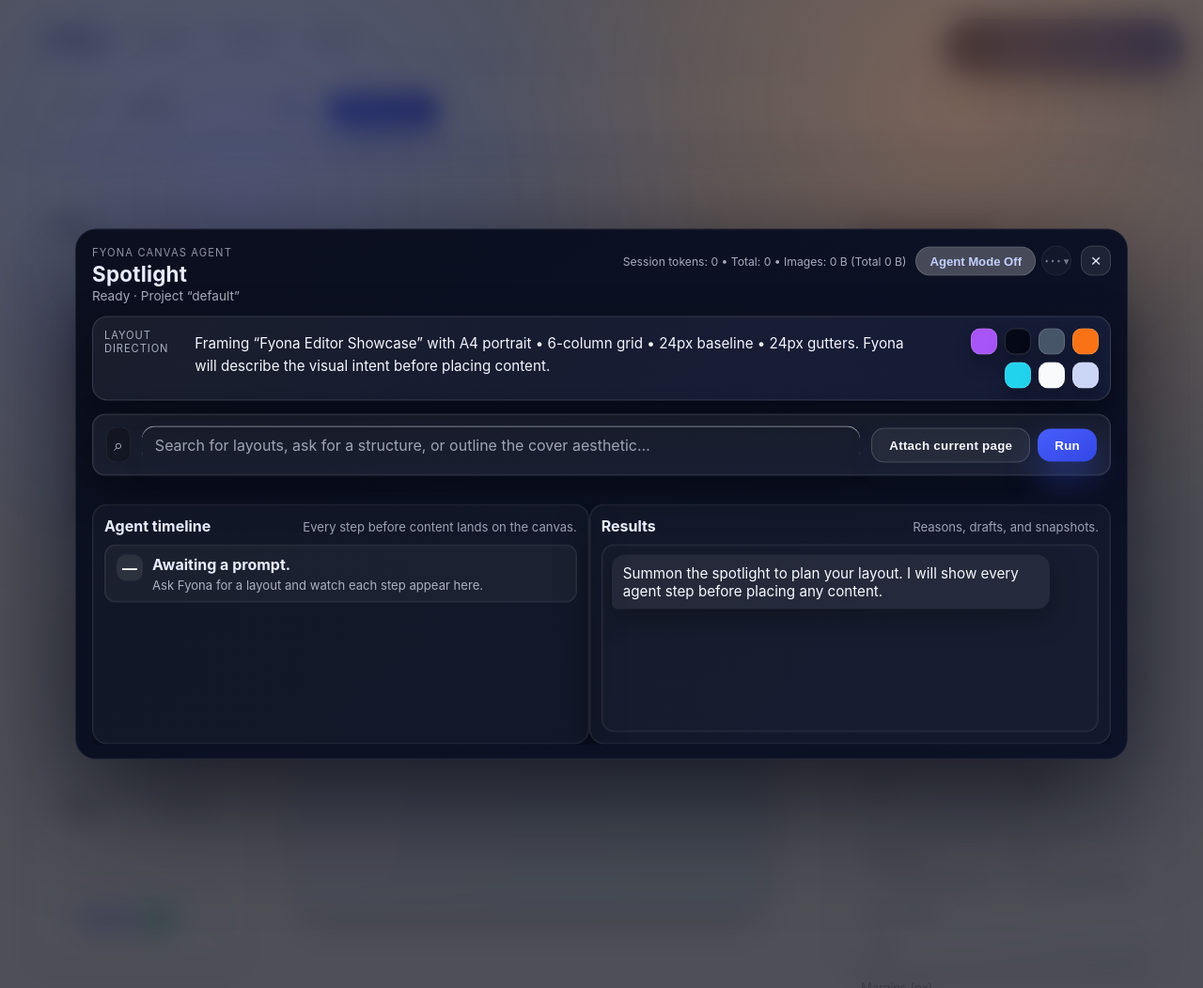
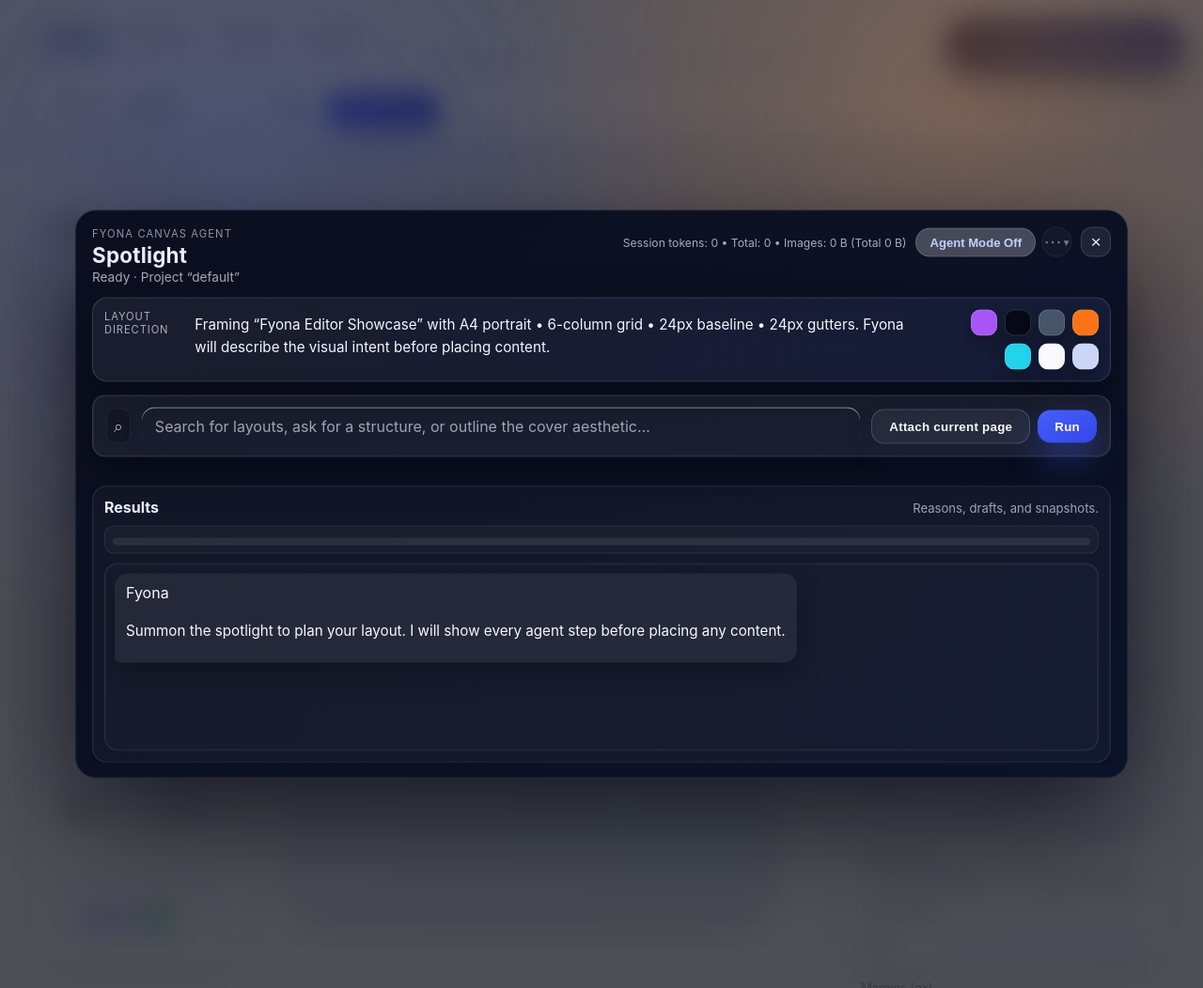
Before and after one commit to CelsiaSolaraStarflare/Fyona-Editor, a Flask app: page / in a window 1280 px wide, after a click that opens the changed part. Shown: the whole page at 94% size. Run offline with Flask 3, Linux system fonts and the light colour scheme; some libraries are stand-ins or nearby versions.

Commit message:
Added Phiona Layout Editor Train

````diff
--- a/static/css/styles.css
+++ b/static/css/styles.css
@@ -1251,9 +1251,10 @@
 }
 
 .chat-panel__surface {
-    display: grid;
-    grid-template-columns: 1fr 1.05fr;
+    display: flex;
+    flex-direction: column;
     overflow-y: auto;
+    gap: 12px;
 }
 
 .spotlight-track {
@@ -1309,14 +1310,7 @@
 }
 
 .spotlight-step__index {
-    width: 28px;
-    height: 28px;
-    border-radius: 10px;
-    display: grid;
-    place-items: center;
-    font-weight: 700;
-    background: rgba(255, 255, 255, 0.08);
-    color: #f7f9ff;
+    display: none;
 }
 
 .spotlight-step__body {
@@ -1458,6 +1452,84 @@
     padding: 8px;
     border-radius: 10px;
     margin: 4px 0 0;
+}
+
+.chat-attachment__details summary {
+    cursor: pointer;
+    color: rgba(232, 237, 255, 0.9);
+    margin-bottom: 6px;
+}
+
+.chat-attachment__details summary::marker {
+    color: rgba(232, 237, 255, 0.6);
+}
+
+.chat-md-code {
+    background: rgba(255, 255, 255, 0.06);
+    border: 1px solid rgba(255, 255, 255, 0.12);
+    border-radius: 8px;
+    padding: 8px;
+    white-space: pre-wrap;
+    display: block;
+}
+
+.chat-md-inline {
+    background: rgba(255, 255, 255, 0.08);
+    padding: 0 4px;
+    border-radius: 4px;
+}
+
+.chat-md-list {
+    margin: 6px 0 6px 16px;
+    padding-left: 10px;
+}
+
+.chat-progressbar {
+    display: flex;
+    flex-direction: column;
+    gap: 4px;
+    border: 1px solid rgba(255, 255, 255, 0.08);
+    border-radius: 10px;
+    padding: 8px;
+    background: rgba(255, 255, 255, 0.03);
+}
+
+.chat-progressbar__label {
+    font-size: 0.88rem;
+    color: rgba(232, 237, 255, 0.85);
+}
+
+.chat-progressbar__track {
+    position: relative;
+    height: 8px;
+    border-radius: 6px;
+    background: rgba(255, 255, 255, 0.08);
+    overflow: hidden;
+}
+
+.chat-progressbar__fill {
+    position: absolute;
+    left: 0;
+    top: 0;
+    bottom: 0;
+    width: 0%;
+    background: linear-gradient(120deg, #8fd3ff, #6dd6ff);
+    border-radius: 6px;
+    transition: width 0.25s ease;
+}
+
+.chat-progressbar.is-indeterminate .chat-progressbar__fill {
+    width: 40%;
+    animation: chat-progressbar-pulse 1s linear infinite;
+}
+
+@keyframes chat-progressbar-pulse {
+    0% {
+        transform: translateX(-60%);
+    }
+    100% {
+        transform: translateX(160%);
+    }
 }
 
 .chat-form {
--- a/static/js/app.js
+++ b/static/js/app.js
@@ -66,6 +66,9 @@
         chatAgentViewMode: document.getElementById('chat-agent-view-mode'),
         chatResizeHandle: document.getElementById('chat-resize-handle'),
         chatTokenStats: document.getElementById('chat-token-stats'),
+        chatProgressbar: document.getElementById('chat-progressbar'),
+        chatProgressbarFill: document.getElementById('chat-progressbar-fill'),
+        chatProgressbarLabel: document.getElementById('chat-progressbar-label'),
     };
 
     const fyonaConfig = window.FYONA_CONFIG || {};
@@ -182,8 +185,8 @@
     const CHAT_PANEL_MAX_WIDTH = 640;
     const CHAT_PANEL_MIN_HEIGHT = 260;
     const CHAT_PANEL_MAX_HEIGHT = 640;
-    const CHAT_TRACE_STEP_LIMIT = 20;
-    const CHAT_TRACE_TEXT_LIMIT = 180;
+    const CHAT_TRACE_STEP_LIMIT = 200;
+    const CHAT_TRACE_TEXT_LIMIT = 260;
     let layoutSyncTimeout = null;
     const AUTO_PAGE_NAME_PATTERN = /^page\s+\d+$/i;
     const hydratedPages = new Set();
@@ -215,6 +218,7 @@
         await loadLayout(state.project);
         await loadTokenStats();
         renderDesignIntent();
+        setChatProgressBar({ active: false });
     }
 
     function configureZoomControl() {
@@ -2297,6 +2301,7 @@
     async function sendMessageToAssistant(text, attachments) {
         state.chat.sending = true;
         setChatStatus('Contacting assistant…');
+        setChatProgressBar({ active: true, label: 'Planning steps…', indeterminate: true });
         const progressToken = state.chat.agentEnabled ? generateProgressToken() : null;
         if (progressToken) {
             startAgentProgressWatcher(progressToken);
@@ -2355,6 +2360,7 @@
                 content: data.reply || 'I received your message.',
                 attachments: replyAttachments,
             });
+            setChatProgressBar({ active: true, label: 'Applying changes…', percent: 90 });
             const traceSummary = formatAgentTraceSummary(data.agentTrace);
             if (traceSummary) {
                 pushChatMessage({
@@ -2379,6 +2385,7 @@
                 await finalizeAgentProgressWatcher(data.progressToken || progressToken);
             }
             setChatStatus('Assistant ready');
+            setChatProgressBar({ active: false });
         } catch (error) {
             console.error(error);
             pushChatMessage({
@@ -2387,6 +2394,7 @@
             });
             showToast(error.message || 'Assistant unavailable', true);
             setChatStatus('Assistant unavailable');
+            setChatProgressBar({ active: false });
             stopAgentProgressWatcher('Assistant unavailable.');
         } finally {
             state.chat.sending = false;
@@ -2395,54 +2403,27 @@
 
     function formatAgentTraceSummary(traceItems) {
         if (!Array.isArray(traceItems) || !traceItems.length) return '';
+        const lines = [];
+        const items = traceItems.slice(0, CHAT_TRACE_STEP_LIMIT);
+        items.forEach((entry, idx) => {
+            if (!entry || typeof entry !== 'object') return;
+            const kind = (entry.kind || '').toString().toLowerCase();
+            const iter = entry.iteration ? ` [iter ${entry.iteration}]` : '';
+            let detail = summarizeTextSnippet(entry.message || entry.result || '');
+            if (kind === 'tool') {
+                const status = entry.status === 'error' ? '✖ error' : '✓ ok';
+                const name = entry.name || 'tool';
+                detail = `${status} · ${name}${detail ? ` — ${detail}` : ''}`;
+            } else if (kind === 'limit' || kind === 'error') {
+                detail = `⚠ ${detail || 'Agent stopped before finishing.'}`;
+            } else if (!detail) {
+                detail = kind || 'step';
+            }
+            lines.push(`${idx + 1}.${iter ? iter : ''} [${kind || 'step'}] ${detail}`);
+        });
         const truncated = traceItems.length > CHAT_TRACE_STEP_LIMIT;
-        const lines = [];
-        let stepCounter = 0;
-        let pendingDetail = '';
-        let pendingCount = 0;
-
-        const flushPending = () => {
-            if (!pendingDetail) return;
-            stepCounter += 1;
-            const suffix = pendingCount > 1 ? ` ×${pendingCount}` : '';
-            lines.push(`${stepCounter}. ${pendingDetail}${suffix}`);
-            pendingDetail = '';
-            pendingCount = 0;
-        };
-
-        traceItems.slice(0, CHAT_TRACE_STEP_LIMIT).forEach((entry) => {
-            if (!entry || typeof entry !== 'object') return;
-            const kind = String(entry.kind || '').toLowerCase();
-            let detail = '';
-            if (kind === 'tool') {
-                const status = entry.status === 'error' ? '✖' : '✓';
-                const name = entry.name || 'tool';
-                const summary = summarizeTextSnippet(entry.result || entry.message || '');
-                detail = `${status} ${name}${summary ? ` — ${summary}` : ''}`;
-            } else if (kind === 'thought') {
-                const thought = summarizeTextSnippet(entry.message || '');
-                if (thought) {
-                    detail = thought;
-                }
-            } else if (kind === 'limit' || kind === 'error') {
-                const warning = summarizeTextSnippet(entry.message || '');
-                detail = `⚠ ${warning || 'Agent stopped before finishing.'}`;
-            }
-            if (!detail) return;
-            if (detail === pendingDetail) {
-                pendingCount += 1;
-                return;
-            }
-            flushPending();
-            pendingDetail = detail;
-            pendingCount = 1;
-        });
-        flushPending();
-        if (!lines.length) {
-            return '';
-        }
         if (truncated) {
-            lines.push('…additional steps omitted…');
+            lines.push(`…${traceItems.length - CHAT_TRACE_STEP_LIMIT} more step(s) not shown…`);
         }
         return `Agent steps:\n${lines.join('\n')}`;
     }
@@ -2701,6 +2682,74 @@
         return new Promise((resolve) => requestAnimationFrame(() => resolve()));
     }
 
+    function parseMarkdown(text) {
+        // Convert markdown to HTML
+        if (!text) return '';
+
+        // HTML-escape the content to prevent XSS, but we'll unescape it for safe markdown elements
+        const escapeHtml = (unsafe) => {
+            return unsafe
+                .replace(/&/g, "&amp;")
+                .replace(/</g, "&lt;")
+                .replace(/>/g, "&gt;")
+                .replace(/"/g, "&quot;")
+                .replace(/'/g, "&#039;");
+        };
+
+        // First, extract code blocks to preserve them during other transformations
+        const codeBlocks = [];
+        text = text.replace(/```([\s\S]*?)```/g, (match, code) => {
+            const index = codeBlocks.length;
+            codeBlocks[index] = `<pre class="chat-md-code"><code>${escapeHtml(code)}</code></pre>`;
+            return `{{CODE_BLOCK_${index}}}`;
+        });
+
+        // Then extract inline code to preserve it
+        const inlineCodes = [];
+        text = text.replace(/`([^`]+)`/g, (match, code) => {
+            const index = inlineCodes.length;
+            inlineCodes[index] = `<code class="chat-md-inline">${escapeHtml(code)}</code>`;
+            return `{{INLINE_CODE_${index}}}`;
+        });
+
+        // Convert headers
+        text = text.replace(/^### (.*$)/gm, '<h3>$1</h3>');
+        text = text.replace(/^## (.*$)/gm, '<h2>$1</h2>');
+        text = text.replace(/^# (.*$)/gm, '<h1>$1</h1>');
+
+        // Convert bold and italic (after headers)
+        text = text.replace(/\*\*(.*?)\*\*/g, '<strong>$1</strong>');
+        text = text.replace(/\*(.*?)\*/g, '<em>$1</em>');
+
+        // Convert links
+        text = text.replace(/\[([^\]]+)\]\(([^)]+)\)/g, '<a href="$2" target="_blank" rel="noopener noreferrer">$1</a>');
+
+        // Convert bullet points
+        text = text.replace(/^\s*\*\s(.*)$/gm, '<li>$1</li>');
+        text = text.replace(/(<li>.*<\/li>[\s\n]*)+/g, '<ul class="chat-md-list">$&</ul>');
+
+        // Convert numbered lists
+        text = text.replace(/^\s*\d+\.\s(.*)$/gm, '<li>$1</li>');
+        text = text.replace(/(<li>.*<\/li>[\s\n]*)+/g, '<ol class="chat-md-list">$&</ol>');
+
+        // Convert paragraphs (split by double newline)
+        text = text.replace(/\n\s*\n/g, '</p>\n<p>');
+
+        // Replace single line breaks with <br> (inside paragraphs)
+        text = text.replace(/([^\n])\n([^\n])/g, '$1<br>$2');
+
+        // Restore code blocks
+        text = text.replace(/\{\{CODE_BLOCK_(\d+)\}\}/g, (match, index) => codeBlocks[parseInt(index)]);
+        text = text.replace(/\{\{INLINE_CODE_(\d+)\}\}/g, (match, index) => inlineCodes[parseInt(index)]);
+
+        // Wrap in paragraph tags if needed (not already wrapped)
+        if (text && !text.trim().startsWith('<')) {
+            text = '<p>' + text + '</p>';
+        }
+
+        return text;
+    }
+
     function renderChatMessages() {
         if (!els.chatLog) return;
         els.chatLog.innerHTML = '';
@@ -2712,9 +2761,15 @@
             }
             const bubble = document.createElement('div');
             bubble.className = 'chat-message__bubble';
+            const meta = document.createElement('div');
+            meta.className = 'chat-message__meta';
+            const roleLabel =
+                message.role === 'user' ? 'You' : message.role === 'assistant' ? 'Fyona' : 'System';
+            meta.textContent = roleLabel;
+            bubble.appendChild(meta);
             const textEl = document.createElement('div');
             textEl.className = 'chat-message__text';
-            textEl.textContent = message.content || '';
+            textEl.innerHTML = parseMarkdown(message.content || '');
             if (message.variant === 'muted') {
                 textEl.classList.add('chat-message__text--muted');
             }
@@ -2733,6 +2788,33 @@
         scrollChatLogToBottom();
     }
 
+    function setChatProgressBar(options = {}) {
+        const bar = els.chatProgressbar;
+        const fill = els.chatProgressbarFill;
+        const label = els.chatProgressbarLabel;
+        if (!bar || !fill || !label) return;
+        const active = !!options.active;
+        if (!active) {
+            bar.hidden = true;
+            bar.classList.remove('is-indeterminate');
+            fill.style.width = '0%';
+            label.textContent = '';
+            return;
+        }
+        const percent = typeof options.percent === 'number' ? clampNumber(options.percent, 0, 100) : null;
+        const indeterminate = !!options.indeterminate;
+        bar.hidden = false;
+        bar.classList.toggle('is-indeterminate', indeterminate);
+        label.textContent = options.label || 'Working…';
+        if (indeterminate) {
+            fill.style.width = '40%';
+        } else if (percent === null) {
+            fill.style.width = '0%';
+        } else {
+            fill.style.width = `${percent}%`;
+        }
+    }
+
     function generateProgressToken() {
         return `progress-${Date.now().toString(16)}-${Math.random().toString(16).slice(2, 10)}`;
     }
@@ -2741,6 +2823,7 @@
         if (!progressId) return;
         stopAgentProgressWatcher();
         toggleChatPanel(true);
+        setChatProgressBar({ active: true, label: 'Agent running…', indeterminate: true });
         const message = pushChatMessage({
             role: 'system',
             content: 'Agent preparing tasks…',
@@ -2769,6 +2852,7 @@
         if (finalText && watcher.messageId) {
             updateAgentProgressMessage(finalText, true);
         }
+        setChatProgressBar({ active: false });
         const retainedEvents = Array.isArray(watcher.events) ? watcher.events.slice() : [];
         const retainedStatus = watcher.lastStatus;
         state.chat.progress = {
@@ -2831,10 +2915,20 @@
             watcher.historyLength = progress.events.length;
             watcher.events = progress.events.slice();
         }
+        const percentGuess = Math.min(95, Math.max(10, (watcher.events.length || 1) * 12));
+        const isDone = !!(progress && typeof progress === 'object' && progress.done);
+        const isError = !!(progress && typeof progress === 'object' && progress.error);
+        setChatProgressBar({
+            active: true,
+            label: watcher.lastStatus || 'Working…',
+            percent: isDone ? 100 : percentGuess,
+            indeterminate: isError,
+        });
         renderChatMessages();
         renderSpotlightProgress(progress);
         if (finalize) {
             state.chat.progress.messageId = null;
+            setTimeout(() => setChatProgressBar({ active: false }), 250);
         }
     }
 
@@ -2957,9 +3051,16 @@
             img.loading = 'lazy';
             card.appendChild(img);
         } else if (attachment.content) {
+            const details = document.createElement('details');
+            details.className = 'chat-attachment__details';
+            details.open = false;
+            const summary = document.createElement('summary');
+            summary.textContent = `Show ${attachment.label || attachment.type || 'attachment'}`;
+            details.appendChild(summary);
             const pre = document.createElement('pre');
             pre.textContent = attachment.content;
-            card.appendChild(pre);
+            details.appendChild(pre);
+            card.appendChild(details);
         }
         return card;
     }
--- a/templates/index.html
+++ b/templates/index.html
@@ -284,19 +284,17 @@
             <div class="chat-panel__attachments" id="chat-attachments" hidden></div>
 
             <div class="chat-panel__surface">
-                <section class="spotlight-track" aria-label="Agent progress">
-                    <header class="spotlight-track__header">
-                        <p class="spotlight-track__title">Agent timeline</p>
-                        <p class="spotlight-track__hint">Every step before content lands on the canvas.</p>
-                    </header>
-                    <ol class="spotlight-steps" id="chat-progress"></ol>
-                </section>
-
                 <section class="spotlight-track spotlight-results" aria-label="Assistant output">
                     <header class="spotlight-track__header">
                         <p class="spotlight-track__title">Results</p>
                         <p class="spotlight-track__hint">Reasons, drafts, and snapshots.</p>
                     </header>
+                    <div class="chat-progressbar" id="chat-progressbar" hidden aria-live="polite">
+                        <div class="chat-progressbar__label" id="chat-progressbar-label">Working…</div>
+                        <div class="chat-progressbar__track">
+                            <div class="chat-progressbar__fill" id="chat-progressbar-fill"></div>
+                        </div>
+                    </div>
                     <div class="chat-log" id="chat-log" role="log" aria-live="polite"></div>
                 </section>
             </div>
````
